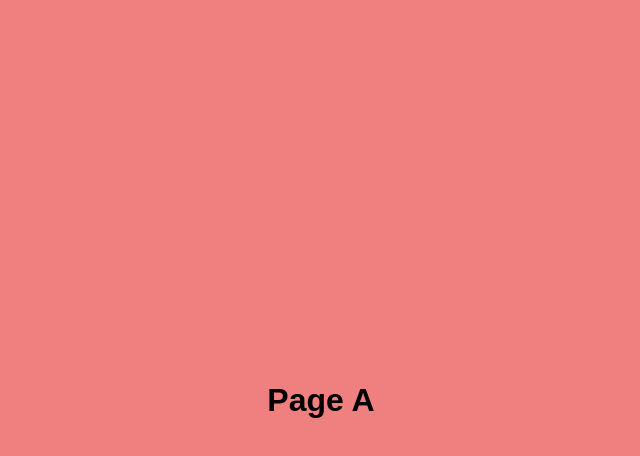
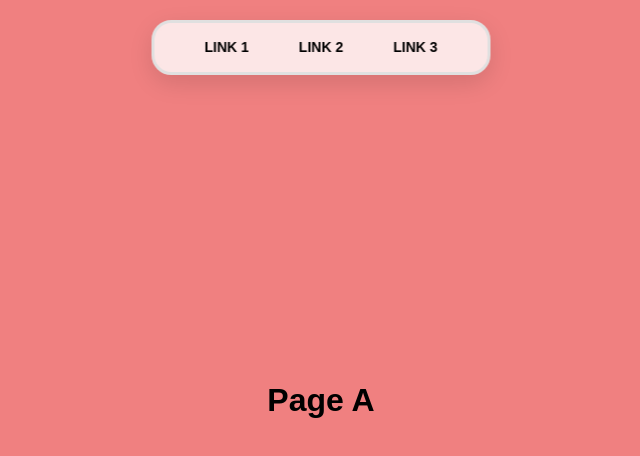
Before and after one commit to TheGeekMax/new.toastcie.dev, a SvelteKit app: page / in a window 1280 px wide. Shown: the top 456 px of the page, without its empty margins (319-959 px from the left). Built offline with nearby package versions, Linux system fonts and the light colour scheme.

Commit message:
cleaned topbar + externe links

```diff
--- /dev/null
+++ b/src/lib/components/general/navbar.svelte
@@ -0,0 +1,50 @@
+<script>
+  export let links;
+</script>
+
+<nav>
+  {#each links as link}
+    <a href={link.href} >{link.label}</a>
+  {/each}
+</nav>
+
+<style>
+
+    nav {
+      position : fixed;
+      box-sizing: border-box;
+      top : 20px;
+      left: 50%;
+      transform: translateX(-50%);
+      display: flex;
+      justify-content: center;
+      align-items: center;
+      gap: 50px;
+      z-index: 50;
+      width: fit-content;
+      padding: 10px 50px;
+      background: #fffc;
+      backdrop-filter: blur(5px);
+      border-radius: 20px;
+      border: 3px solid #e0e0e0;
+      box-shadow: 0 8px 24px rgba(0, 0, 0, 0.12);
+    }
+
+    nav a {
+      font-size: 14px;
+      font-weight: 700;
+      text-transform: uppercase;
+      text-decoration: none;
+      color: #000;
+      padding: 0.4rem 0;
+      transition: color 0.3s ease-in-out, opacity 0.3s ease-in-out;
+    }
+
+    nav a:hover {
+      color: #ff7a18;
+    }
+
+    nav:has(a:hover) a:not(:hover) {
+      color: #5e5e63;
+    }
+</style>
--- a/src/lib/components/navbar.svelte
+++ /dev/null
@@ -1,53 +0,0 @@
-<script>
-  export let links = [];
-</script>
-
-<nav>
-  {#each links as link}
-    <a href={link.href} style="--base-color: {link.color}; --hover-color: {link.hoverColor}">{link.label}</a>
-  {/each}
-</nav>
-
-<style>
-        * {
-    box-sizing: border-box;
-    }
-
-    body {
-    font-family: system-ui;
-    color: #fff;
-    margin: 0;
-    padding: 80px 30px;
-    background-color: #030303;
-    }
-
-    nav {
-    position : fixed;
-    top : 10px;
-    margin-left: auto;
-    margin-right: auto;
-    width: 100%;
-    display: flex;
-    justify-content: center;
-    align-items: center;
-    gap: 50px;
-    }
-
-    nav a {
-    font-size: 18px;
-    font-weight: 700;
-    text-transform: uppercase;
-    text-decoration: none;
-    color: var(--base-color, #fff);
-    padding: 0.4rem 0;
-    transition: color 0.3s ease-in-out, opacity 0.3s ease-in-out;
-    }
-
-    nav a:hover {
-    color: var(--hover-color, #ff7a18);
-    }
-
-    nav:has(a:hover) a:not(:hover) {
-    opacity: 0.3;
-    }
-</style>
--- /dev/null
+++ b/src/lib/ressources/general/navlinks.json
@@ -0,0 +1,14 @@
+[
+    {
+        "href": "#",
+        "label": "Link 1"
+    },
+    {
+        "href": "#",
+        "label": "Link 2"
+    },
+    {
+        "href": "#",
+        "label": "Link 3"
+    }
+]
--- a/src/routes/+page.svelte
+++ b/src/routes/+page.svelte
@@ -1,15 +1,9 @@
 <script>
-    import Navbar from '$lib/components/navbar.svelte';
+    import Navbar from '$lib/components/general/navbar.svelte';
     import Toastfooter from "$lib/components/general/toastfooter.svelte";
     import Diapositive from "$lib/components/main/diapositive.svelte";
 
-    const links = [
-        { href: '#', label: 'Link 1', color: '#fff', hoverColor: '#ff7a18' },
-        { href: '#', label: 'Link 2', color: '#fff', hoverColor: '#ff7a18' },
-        { href: '#', label: 'Link 3', color: '#fff', hoverColor: '#ff7a18' },
-        { href: '#', label: 'Link 4', color: '#fff', hoverColor: '#ff7a18' },
-        { href: '#', label: 'Link 5', color: '#fff', hoverColor: '#ff7a18' }
-    ];
+    import links from '$lib/ressources/general/navlinks.json';
 </script>
 
 <Navbar {links} />
```
